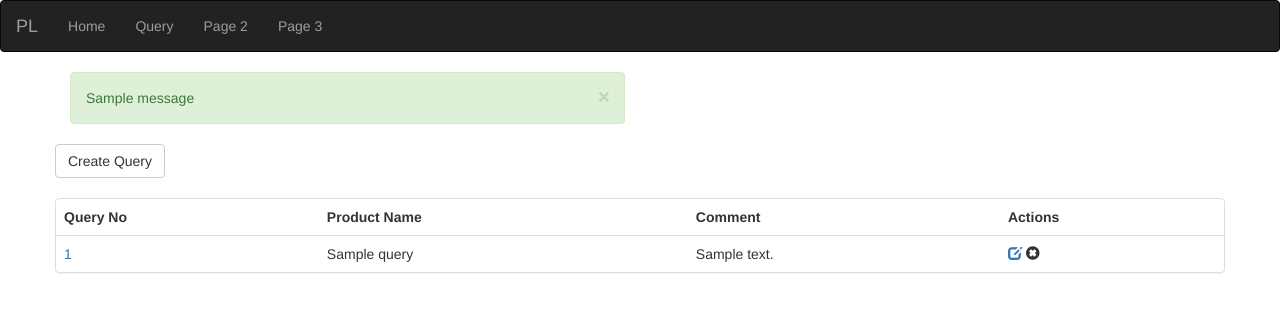
After one commit to kybrdbnd/3d-p-inventory-management, a Flask app: template inventory_management/inventory/templates/query_home.html in a window 1280 px wide. The commit adds this page. Shown: the top 312 px of the page. Run offline with Flask 2, Linux system fonts and the light colour scheme; the template is opened without the code that fills it: most values are stand-ins (such as "Sample title", 1, 10 or a date in 2020); one stand-in notice (Sample message) is shown; some libraries are stand-ins or nearby versions.

Commit message:
completed query crud and active tabs

```diff
--- a/inventory_management/inventory/forms.py
+++ b/inventory_management/inventory/forms.py
@@ -7,8 +7,8 @@ class QueryForm(FlaskForm):
     filament_category = SelectField('Choose Filament Type', choices=[])
     filament_color = SelectField('Choose Color', choices=[])
     figure_name = StringField('Name of the figure', [DataRequired()])
-    material_used = IntegerField('Estimated material to be used', [DataRequired()])
-    hour = IntegerField('Estimated time to complete the print', [DataRequired()])
+    material_used = IntegerField('Estimated material to be used')
+    hour = IntegerField('Estimated time to complete the print')
     variant = SelectField('Select Variant', choices=[(1, 'Original'), (2, 'Small'), (3, 'medium')])
     x_axis = IntegerField('Length of the product')
     y_axis = IntegerField('Breadth of the product')
--- a/inventory_management/inventory/templates/home.html
+++ b/inventory_management/inventory/templates/home.html
@@ -1,4 +1,5 @@
 {% extends "navbar.html" %}
+
 
 {% block content %}
 <div class="container">
--- a/inventory_management/inventory/templates/navbar.html
+++ b/inventory_management/inventory/templates/navbar.html
@@ -5,16 +5,36 @@
 <div class="navbar navbar-inverse">
     <div class="container-fluid">
         <div class="navbar-header">
-            <a class="navbar-brand" href="/">PL</a>
+            <a class="navbar-brand" href="{{url_for('inventory_bp.home')}}">PL</a>
         </div>
         <ul class="nav navbar-nav">
-            <li class="active"><a href="/">Home</a></li>
-            <li><a href="#">Query</a></li>
+            <li {% if page=='home' %}class="active" {% endif %}>
+                <a href="{{url_for('inventory_bp.home')}}">Home</a></li>
+            <li {% if page=='query' %}class="active" {% endif %}>
+                <a href="{{url_for('inventory_bp.query_home')}}">Query</a></li>
             <li><a href="#">Page 2</a></li>
             <li><a href="#">Page 3</a></li>
         </ul>
     </div>
 </div>
+<div class="container">
+    <div class="row">
+        <div class="col-md-6">
+            {% with messages = get_flashed_messages(with_categories=true) %}
+            {% if messages %}
+            {% for category, message in messages %}
+            <div class="alert alert-{{category}} alert-dismissable" role="alert">
+                <button type="button" class="close" data-dismiss="alert" aria-label="Close">
+                    <span aria-hidden="true">&times;</span>
+                </button>
+                {{ message }}
+            </div>
+        </div>
+    </div>
+</div>
+{% endfor %}
+{% endif %}
+{% endwith %}
 {% endblock %}
 
 {% block content %}
--- /dev/null
+++ b/inventory_management/inventory/templates/query_home.html
@@ -0,0 +1,76 @@
+{% extends 'navbar.html' %}
+
+{% block content %}
+<div class="container">
+    <div class="row">
+        <a href="{{url_for('inventory_bp.query_create')}}" class="btn btn-default">Create Query</a>
+    </div>
+    <br>
+    <div class="row">
+        <div class="panel panel-default">
+            <table class="table">
+                <tr>
+                    <th>
+                        Query No
+                    </th>
+                    <th>
+                        Product Name
+                    </th>
+                    <th>
+                        Comment
+                    </th>
+                    <th>
+                        Actions
+                    </th>
+                </tr>
+
+                {% for query in queries %}
+                <tr>
+                    <td>
+                        <a href="{{url_for('inventory_bp.query_edit', query_no=query.query_id)}}">{{query.query_id}}</a>
+                    </td>
+                    <td>
+                        {{query.name}}
+                    </td>
+                    <td>
+                        {{query.comment}}
+                    </td>
+                    <td>
+                        <a href="{{url_for('inventory_bp.query_edit', query_no=query.query_id)}}">
+                            <span class="glyphicon glyphicon-edit" aria-hidden="true"></span>
+                        </a>
+                        <span class="glyphicon glyphicon-remove-sign" aria-hidden="true" data-toggle="modal"
+                              data-target="#myModal-{{query.query_id}}"></span>
+
+                        <div class="modal fade" id="myModal-{{query.query_id}}" tabindex="-1" role="dialog" aria-labelledby="myModalLabel">
+                            <div class="modal-dialog" role="document">
+                                <div class="modal-content">
+                                    <div class="modal-header">
+                                        <button type="button" class="close" data-dismiss="modal"
+                                                aria-label="Close"><span
+                                                aria-hidden="true">&times;</span></button>
+                                    </div>
+                                    <div class="modal-body">
+                                        Do you want to delete the query?
+                                    </div>
+                                    <div class="modal-footer">
+                                        <form action="/query/{{query.query_id}}/delete" method="post">
+                                            <button type="button" class="btn btn-default" data-dismiss="modal">Close
+                                            </button>
+                                            <button type="submit" class="btn btn-primary">Confirm</button>
+                                        </form>
+                                    </div>
+                                </div>
+                            </div>
+                        </div>
+                    </td>
+                </tr>
+                {% endfor %}
+            </table>
+        </div>
+    </div>
+
+
+</div>
+
+{% endblock %}
```
Also changed, not shown: inventory_management/inventory/controller/queryController.py (+16 -3 lines), inventory_management/inventory/schema.py (+8 -0 lines), inventory_management/inventory/templates/query.html (+11 -0 lines), inventory_management/inventory/views.py (+70 -8 lines).
